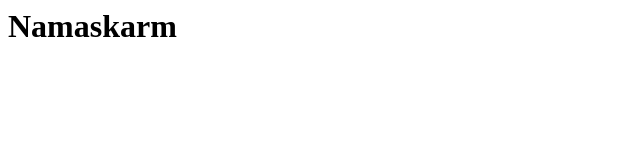
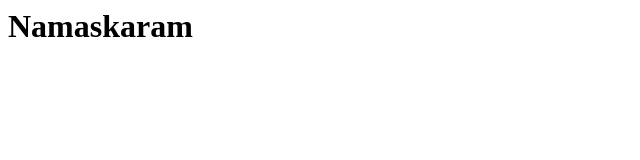
Before and after one commit to cetmulearnrvc/Sample, a website: page hello.html in a window 1280 px wide. Shown: the full height of the page, 0-640 px from the left. Drawn offline with Linux system fonts and the light colour scheme.

Commit message:
Adding code

```diff
--- a/hello.html
+++ b/hello.html
@@ -4,6 +4,6 @@
     </head>
 
     <body>
-        <h1> Namaskarm</h1>
+        <h1> Namaskaram</h1>
     </body>
 </html>
```
